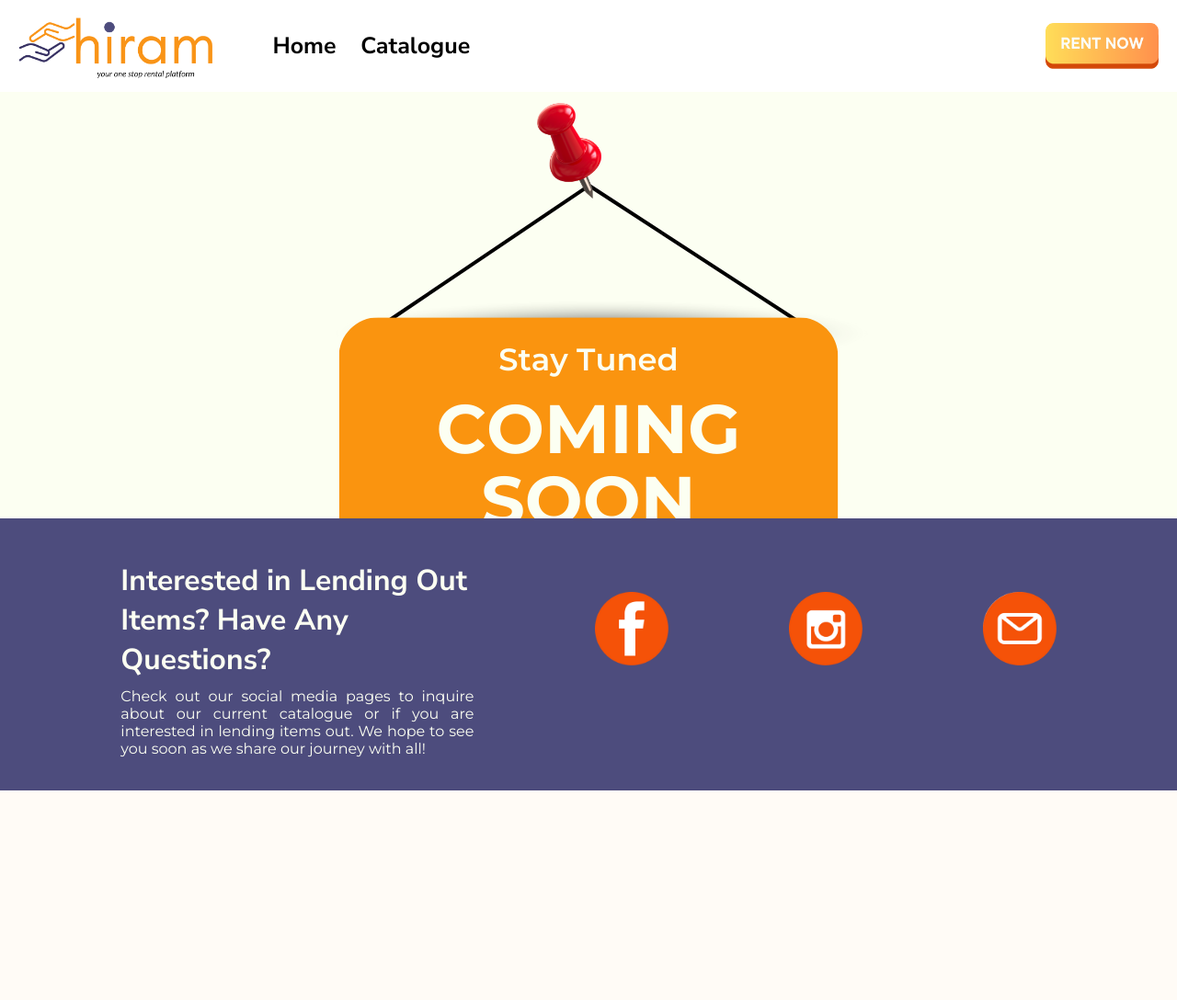
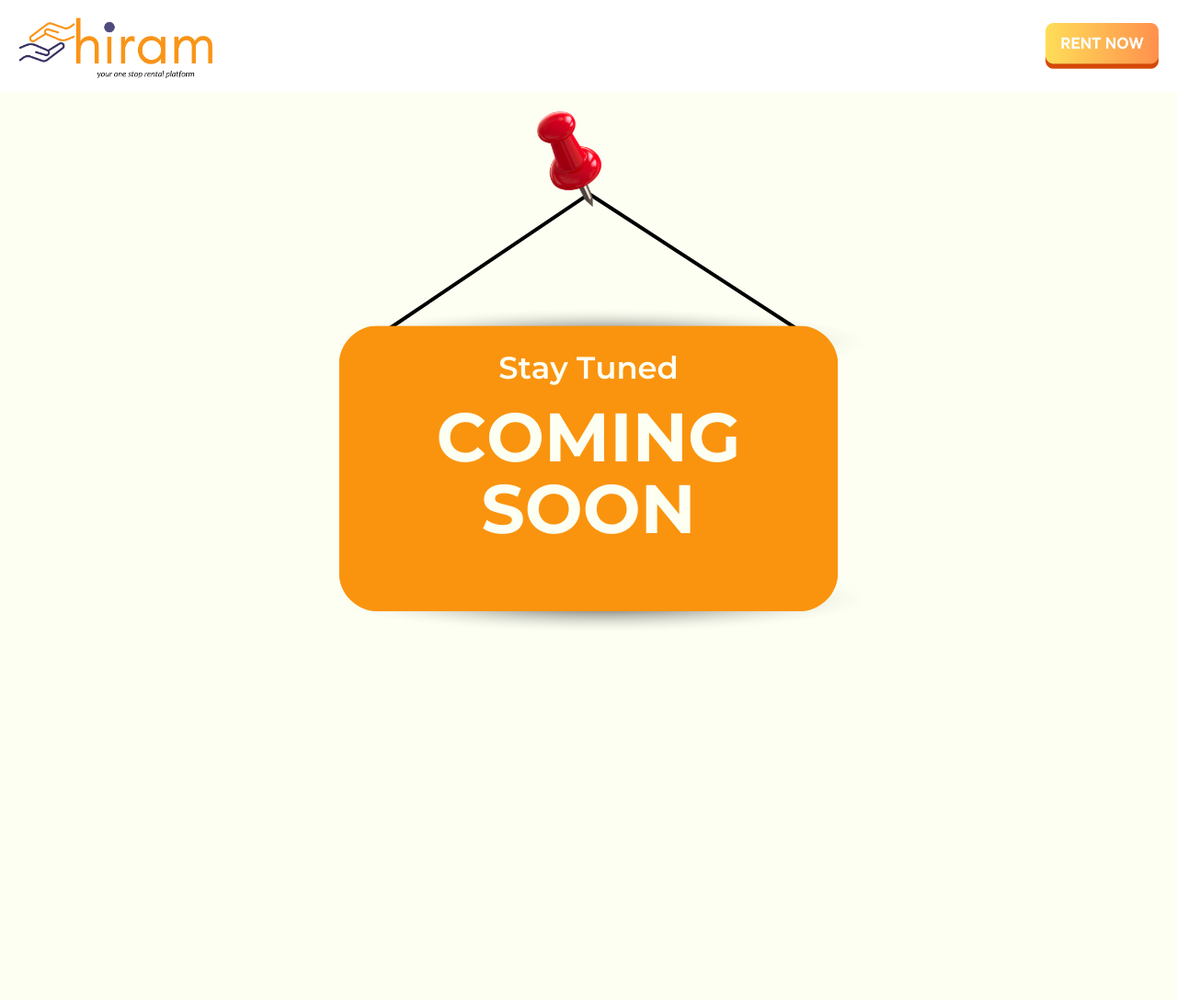
Before and after one commit to avcenrile/hiram, a Django app: page /landing/catalogue/ in a window 1280 px wide; the page is wider, and only the part inside the window is pictured. Shown: the top 1088 px of that part at 92% size. Before the commit the page ends 860 px from the top of that part, so only its background shows below. Run offline with Django 5.2, Linux system fonts and the light colour scheme.

Commit message:
Made some visual temporary changes to be used only for the info website

```diff
--- a/landing/static/styles/catalogue.css
+++ b/landing/static/styles/catalogue.css
@@ -1,7 +1,4 @@
-{% load static %}
-
-main {
-    background: url("/static/images/hiramcomingsoon.png") no-repeat center;
-    height: 650px;
-    padding: 100px 0 0 0;
+.coming {
+    display: flex;
+    justify-content: center;
 }
--- a/landing/templates/base_template.html
+++ b/landing/templates/base_template.html
@@ -22,8 +22,8 @@
            {% block mainnav %}
            <nav>
              <ul>
-               <li><a href="{% url 'landing:index' %}">Home</a></li>
-               <li><a href="{% url 'landing:catalogue' %}">Catalogue</a></li>
+               <!-- <li><a href="{% url 'landing:index' %}">Home</a></li>
+               <li><a href="{% url 'landing:catalogue' %}">Catalogue</a></li> -->
              </ul>
            </nav>
            <a href="https://docs.google.com/forms/d/e/1FAIpQLSfCuon2G2NrsWhxcMo4achai5b6MarDief_KXRYkmS32nRD5A/viewform" target="_blank" rel="noopener noreferrer" class="navbar-right"><img src="{% static 'images/hiramnavbutton.png' %}" class="navrent" style="height: 50px; float:right; margin-left: auto;"></a>
--- a/landing/templates/catalogue.html
+++ b/landing/templates/catalogue.html
@@ -7,4 +7,7 @@
 {% block css %}<link rel="stylesheet" href="{% static 'styles/catalogue.css' %}">{% endblock %}
 
 {% block maincontent %}
+<div class="coming">
+    <img src="{% static 'images/hiramcomingsoon.png' %}">
+</div>
 {% endblock %}
```
